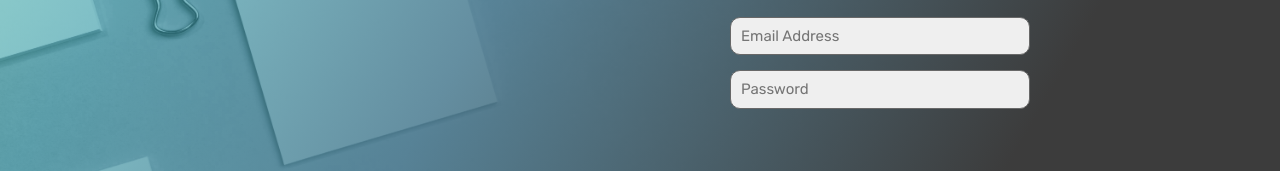
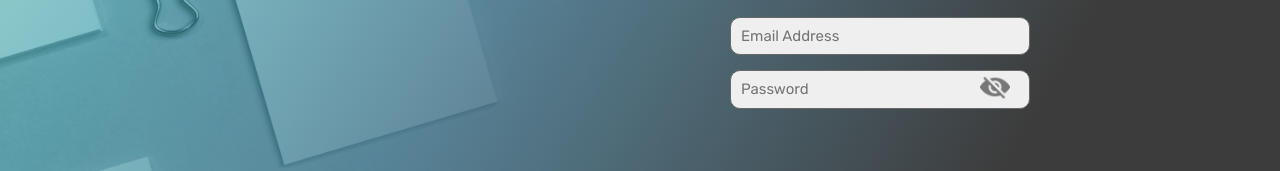
Before and after one commit to fatmaabdelhadi/project-management, a React (Create React App) app: page /logIn in a window 1280 px wide. Shown: the part 351-522 px from the top of the page. Built offline with nearby package versions, Linux system fonts and the light colour scheme.

Commit message:
Added password toggle view in LogIn page

```diff
--- a/src/Components/Sign/LogIn.jsx
+++ b/src/Components/Sign/LogIn.jsx
@@ -6,8 +6,12 @@ import { loginUser, logoutUser } from "../../Services/UserModel"
 export function LogIn() {
   document.title = "Log In"
 
+  let showPass = require("../../Assets/eye.png")
+  let hidePass = require("../../Assets/hidden.png")
+
   const [email, setEmail] = useState("")
   const [password, setPassword] = useState("")
+  const [showPassword, setShowPassword] = useState(false);
   const [error, setError] = useState(null)
   const navigate = useNavigate()
 
@@ -28,11 +32,10 @@ export function LogIn() {
         }
       )
 
-      // Store the token in localStorage
+      // Store the token in localStorage & Redirect
       loginUser(response.data)
+      navigate("/accountHome")
 
-      // Redirect to the Account Home page
-      navigate("/accountHome")
     } catch (error) {
       if (error.response) {
         setError(error.response.data)
@@ -67,14 +70,23 @@ export function LogIn() {
               onChange={(e) => setEmail(e.target.value)}
               required
             />
+            <div className="passwordField">
               <input
-              type="password"
+                // type="password"
+                type={showPassword ? "text" : "password"}
                 id="password"
                 placeholder="Password"
                 value={password}
                 onChange={(e) => setPassword(e.target.value)}
                 required
               />
+              <img
+                src={showPassword ? showPass : hidePass}
+                alt="Toggle Password Visibility"
+                className="password-toggle"
+                onClick={() => setShowPassword((prev) => !prev)}
+              />
+            </div>
           </div>
           <button type="submit">Log In</button>
 
--- a/src/Components/Sign/Sign.css
+++ b/src/Components/Sign/Sign.css
@@ -100,3 +100,15 @@
 .login h2 {
   margin-bottom: 5px;
 }
+
+.passwordField {
+  position: relative;
+}
+
+.password-toggle {
+  opacity: 0.5;
+  top: 2px;
+  position: absolute;
+  right: 20px;
+  width: 30px;
+}
```
Also changed, not shown: src/Assets/eye.png (added), src/Assets/hidden.png (added). Lines whose indentation alone changed are shown as unchanged.
